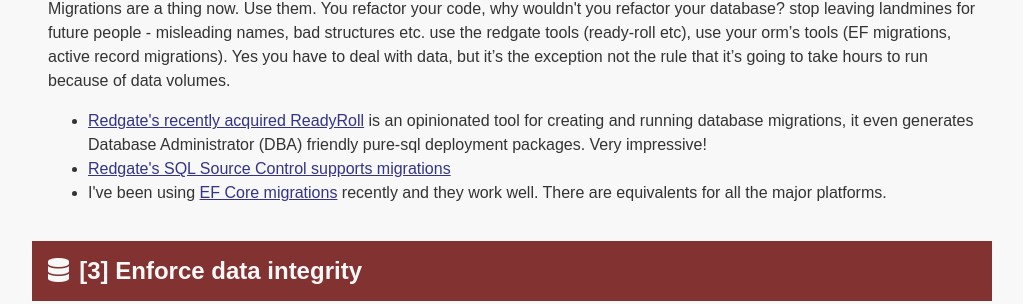
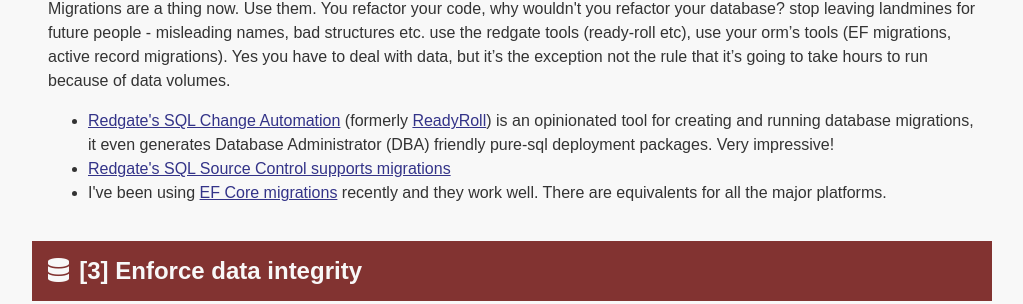
Before and after one commit to timabell/schema-explorer, a Jekyll site: the page built from articles/make-your-database-better.html, in a window 1280 px wide. Shown: the part 776-1080 px from the top of the page, without its empty margins (128-1151 px from the left). Built offline with Jekyll 4.4.1, drawn with Linux system fonts in a browser that asks for light colours; nearby versions of some CDN libraries.

Commit message:
Updated ReadyRoll info - new name!

```diff
--- a/articles/make-your-database-better.html
+++ b/articles/make-your-database-better.html
@@ -45,10 +45,12 @@
 
 <ul>
   <li>
-    <a href="https://www.red-gate.com/products/sql-development/readyroll/">Redgate's
-      recently acquired ReadyRoll</a> is an opinionated tool for creating and
-    running database migrations, it even generates Database Administrator (DBA)
-    friendly pure-sql deployment packages. Very impressive!
+    <a href="https://www.red-gate.com/products/sql-development/sql-change-automation/">Redgate's
+      SQL Change Automation</a>
+    (formerly <a href="https://www.red-gate.com/blog/working/from-release-engineer-to-readyroll-founder-and-redgate-product-manager">ReadyRoll</a>)
+    is an opinionated tool for creating and running database migrations, it
+    even generates Database Administrator (DBA) friendly pure-sql deployment
+    packages. Very impressive!
   </li>
   <li>
     <a href="https://documentation.red-gate.com/soc6/common-tasks/working-with-migration-scripts">Redgate's SQL Source Control supports migrations</a>
```
